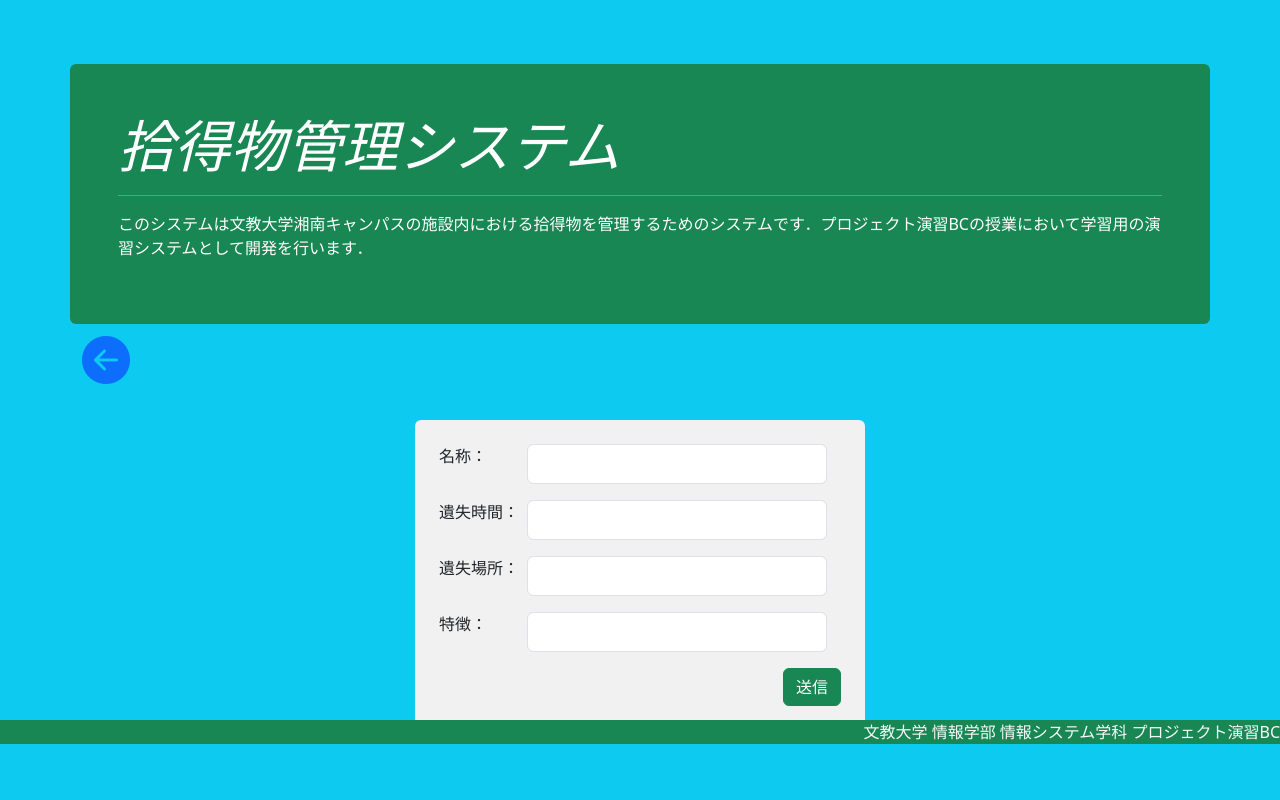
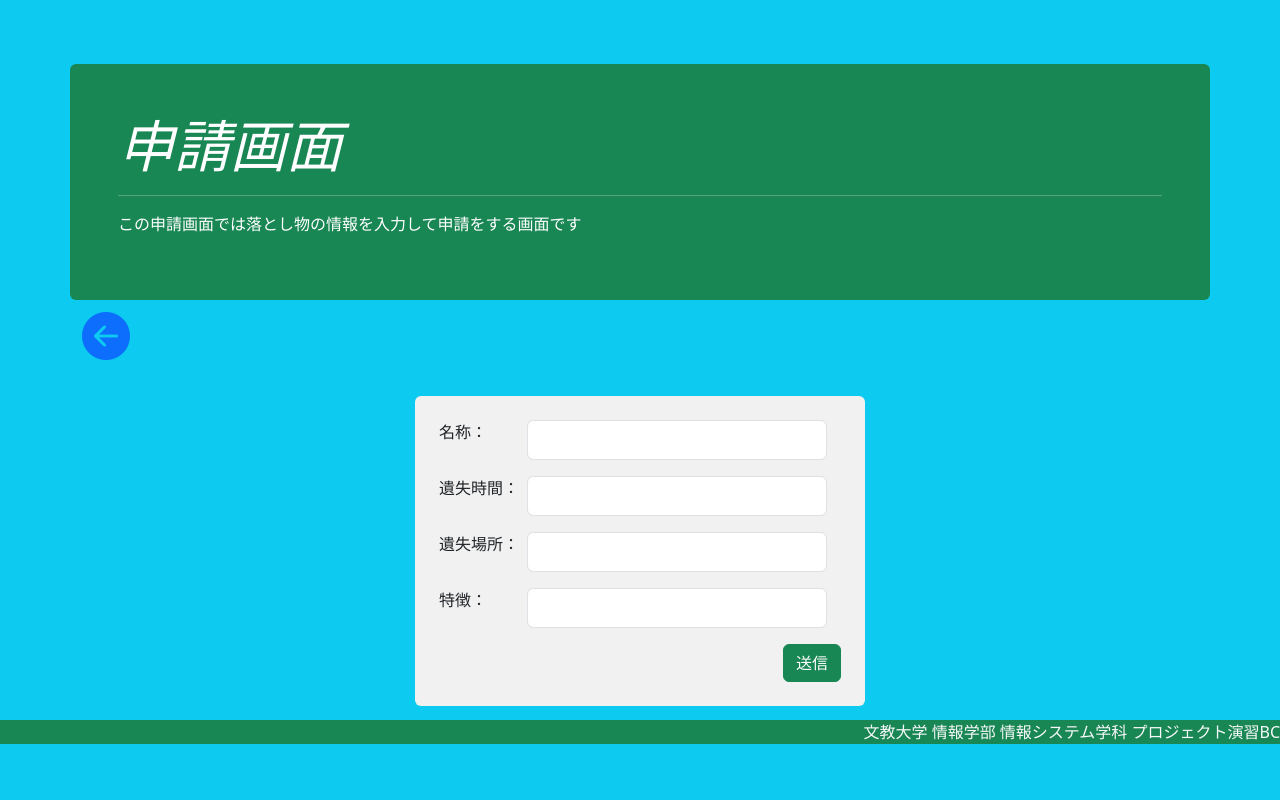
Before and after one commit to Okuda0712/kadai, a Flask app: page /sinsei in a window 1280 px wide. Shown: the part 56-856 px from the top of the page. Run offline with Flask 3, Linux system fonts and the light colour scheme.

Commit message:
細かい修正

```diff
--- a/templates/sinsei.html
+++ b/templates/sinsei.html
@@ -5,9 +5,9 @@
 <div class="container">
     <div class="row">
         <div class="col p-5 text-white rounded mt-3 bg-success">
-            <h1 class="display-4 fst-italic">拾得物管理システム</h1>
+            <h1 class="display-4 fst-italic">申請画面</h1>
             <hr>
-            <p>このシステムは文教大学湘南キャンパスの施設内における拾得物を管理するためのシステムです．プロジェクト演習BCの授業において学習用の演習システムとして開発を行います．</p>
+            <p>この申請画面では落とし物の情報を入力して申請をする画面です</p>
         </div>
     </div>
 <a href="/" style="text-decoration: none;">
```
